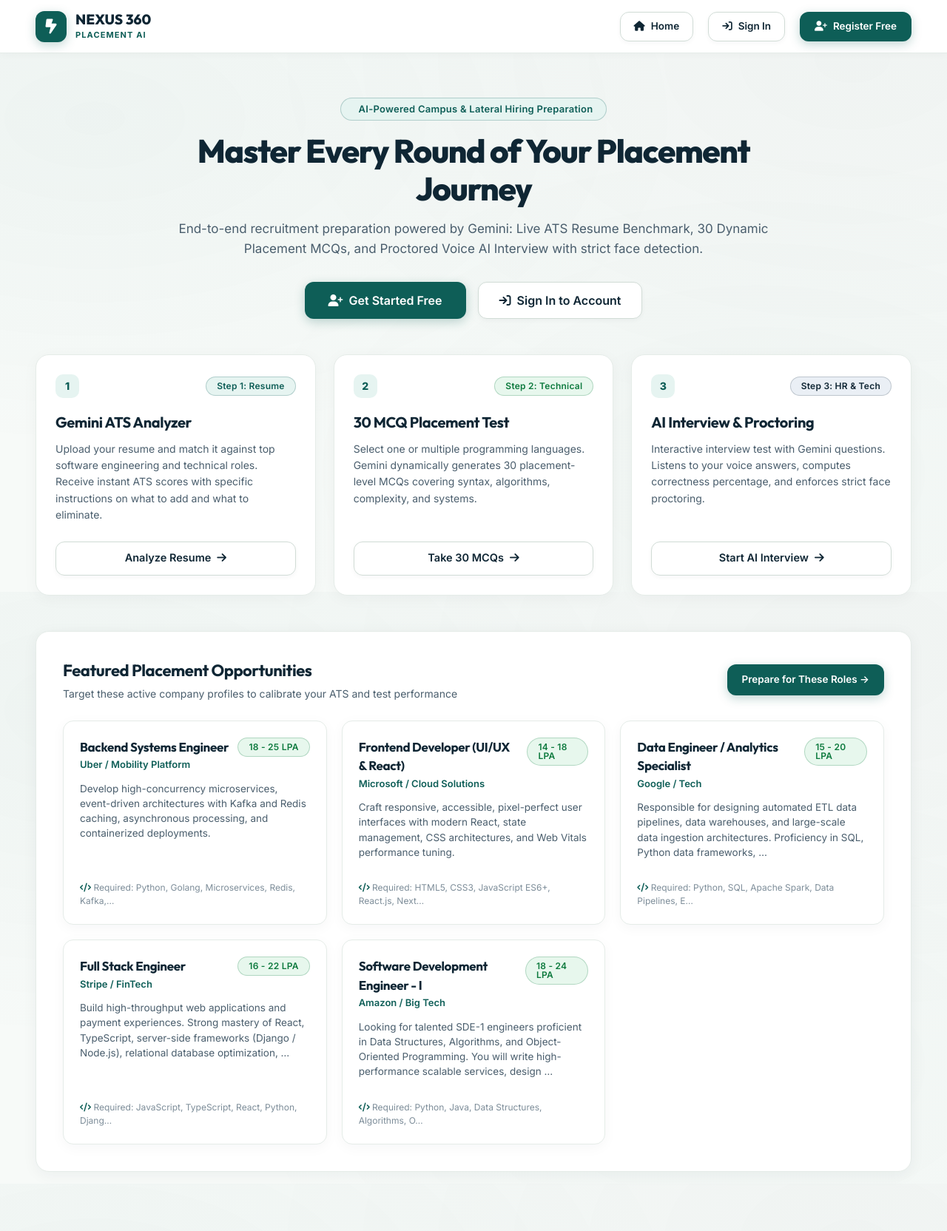
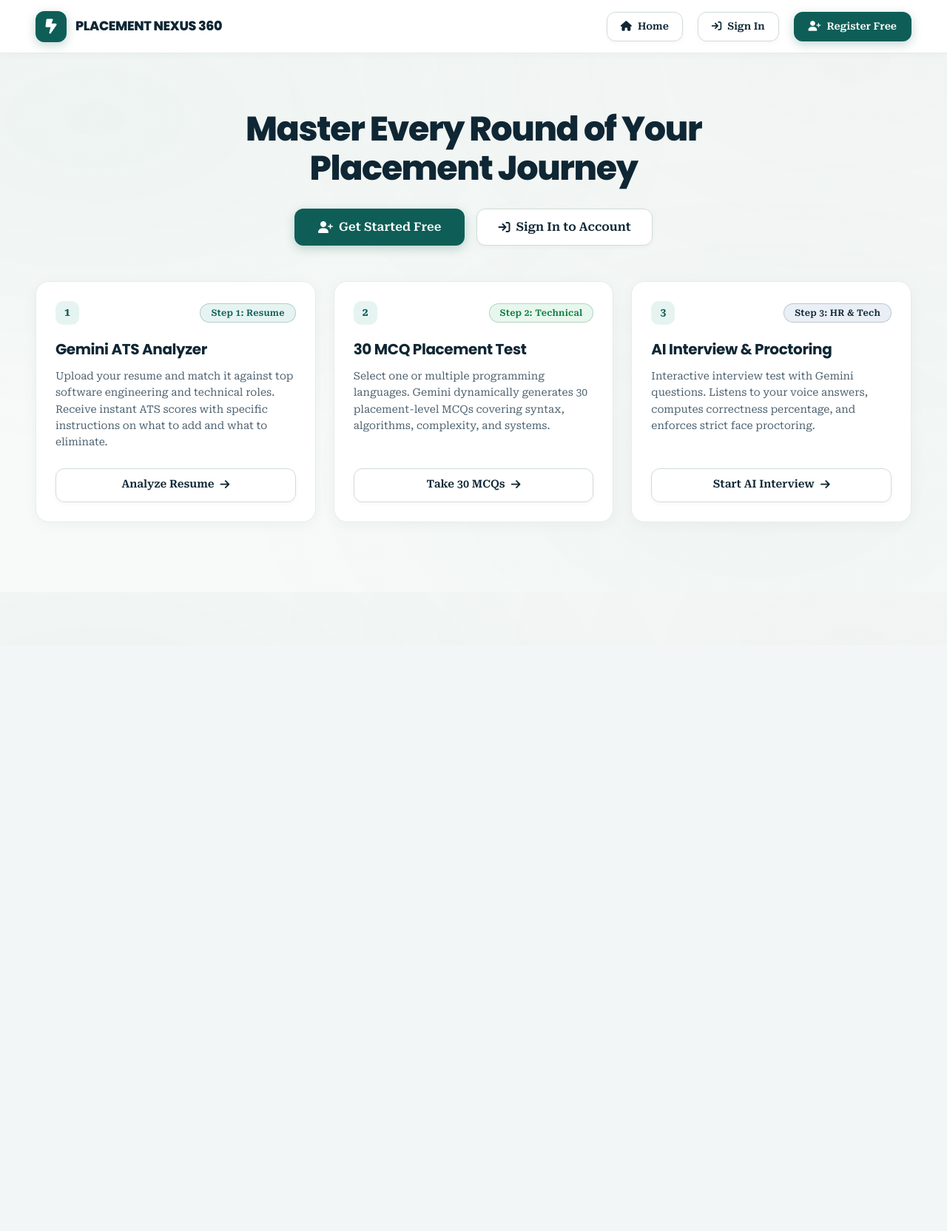
Before and after one commit to TheAbhayAlgorithms/pn360, a Django app: page / in a window 1280 px wide. Shown: the whole page at 74% size. After the commit the page ends 706 px from the top, so only its background shows below. Run offline with Django 5.2, Linux system fonts and the light colour scheme; data comes from the database, SQL or seed files in the repository; both versions use the stored data as it was after the commit.

Commit message:
refactor: update typography, remove profile image upload and featured jobs section

```diff
--- a/Placement/static/css/global.css
+++ b/Placement/static/css/global.css
@@ -1,4 +1,4 @@
-@import url('https://fonts.googleapis.com/css2?family=Inter:wght@300;400;500;600;700;800&family=Outfit:wght@400;500;600;700;800&display=swap');
+@import url('https://fonts.googleapis.com/css2?family=Poppins:wght@300;400;500;600;700;800;900&family=Roboto+Serif:opsz,wght@8..144,300;8..144,400;8..144,500;8..144,600;8..144,700&display=swap');
 
 :root {
     /* Backgrounds: Clean, modern, crisp palette extracted directly from TalentBridge template */
@@ -38,11 +38,15 @@
     margin: 0;
     padding: 0;
     box-sizing: border-box;
-    font-family: 'Inter', -apple-system, BlinkMacSystemFont, sans-serif;
+    font-family: 'Roboto Serif', Georgia, serif;
 }
 
-h1, h2, h3, h4, h5, h6, .font-heading {
-    font-family: 'Outfit', sans-serif;
+body, p, span, a, label, input, select, textarea, button, td, th {
+    font-family: 'Roboto Serif', Georgia, serif;
+}
+
+h1, h2, h3, h4, h5, h6, .font-heading, .logo-text, .topbar-title h1, [style*="font-family: 'Outfit'"] {
+    font-family: 'Poppins', sans-serif !important;
     letter-spacing: -0.02em;
     font-weight: 700;
     color: var(--text-primary);
@@ -150,11 +154,12 @@ body {
 }
 
 .logo-text {
-    font-size: 19px;
+    font-size: 17.5px;
     font-weight: 800;
     color: var(--text-primary);
-    font-family: 'Outfit', sans-serif;
+    font-family: 'Poppins', sans-serif;
     line-height: 1.1;
+    letter-spacing: -0.02em;
 }
 
 .logo-sub {
--- a/Placement/templates/base.html
+++ b/Placement/templates/base.html
@@ -8,8 +8,7 @@
 
     <!-- Google Fonts -->
     <link rel="preconnect" href="https://fonts.googleapis.com">
-    <link rel="preconnect" href="https://fonts.gstatic.com" crossorigin>
-    <link href="https://fonts.googleapis.com/css2?family=Inter:wght@300;400;500;600;700;800&family=Outfit:wght@400;500;600;700;800&display=swap" rel="stylesheet">
+    <link href="https://fonts.googleapis.com/css2?family=Poppins:wght@300;400;500;600;700;800;900&family=Roboto+Serif:opsz,wght@8..144,300;8..144,400;8..144,500;8..144,600;8..144,700&display=swap" rel="stylesheet">
 
     <!-- FontAwesome 6 -->
     <link rel="stylesheet" href="https://cdnjs.cloudflare.com/ajax/libs/font-awesome/6.5.1/css/all.min.css">
@@ -32,8 +31,7 @@
                 <i class="fa-solid fa-bolt-lightning"></i>
             </div>
             <div>
-                <div class="logo-text">NEXUS 360</div>
-                <div class="logo-sub">Placement AI</div>
+                <div class="logo-text">PLACEMENT NEXUS 360</div>
             </div>
         </a>
 
@@ -60,8 +58,7 @@
                     <i class="fa-solid fa-bolt-lightning"></i>
                 </div>
                 <div>
-                    <div class="logo-text">NEXUS 360</div>
-                    <div class="logo-sub">Placement AI</div>
+                    <div class="logo-text">PLACEMENT NEXUS 360</div>
                 </div>
             </a>
 
--- a/Placement/templates/home.html
+++ b/Placement/templates/home.html
@@ -5,16 +5,10 @@
 
 {% block content %}
 <!-- Hero Header -->
-<div style="text-align: center; max-width: 860px; margin: 20px auto 48px;">
-    <div class="badge badge-cyan" style="margin-bottom: 16px; font-size: 13px; padding: 8px 18px;">
-        <i class="fa-solid fa-sparkles"></i> AI-Powered Campus & Lateral Hiring Preparation
-    </div>
-    <h1 style="font-size: 44px; font-weight: 800; line-height: 1.15; color: white; margin-bottom: 16px; letter-spacing: -0.03em;">
+<div style="text-align: center; max-width: 860px; margin: 36px auto 48px;">
+    <h1 style="font-size: 46px; font-weight: 800; line-height: 1.15; color: var(--text-primary); margin-bottom: 28px; letter-spacing: -0.03em;">
         Master Every Round of Your Placement Journey
     </h1>
-    <p style="font-size: 17px; color: var(--text-secondary); line-height: 1.6; margin-bottom: 30px;">
-        End-to-end recruitment preparation powered by Gemini: Live ATS Resume Benchmark, 30 Dynamic Placement MCQs, and Proctored Voice AI Interview with strict face detection.
-    </p>
     <div style="display: flex; gap: 16px; justify-content: center; align-items: center; flex-wrap: wrap;">
         <a href="{% url 'register' %}" class="btn-primary" style="height: 50px; padding: 0 32px; font-size: 16px;">
             <i class="fa-solid fa-user-plus"></i> Get Started Free
@@ -81,43 +75,4 @@
         </div>
     </div>
 </div>
-
-<!-- Featured Placement Opportunities -->
-<div class="glass-card" style="margin-bottom: 40px; padding: 36px;">
-    <div style="display: flex; justify-content: space-between; align-items: center; margin-bottom: 26px; flex-wrap: wrap; gap: 14px;">
-        <div>
-            <h3 style="font-size: 22px; color: white;">Featured Placement Opportunities</h3>
-            <p style="color: var(--text-secondary); font-size: 14px; margin-top: 4px;">Target these active company profiles to calibrate your ATS and test performance</p>
-        </div>
-        <a href="{% url 'register' %}" class="btn-primary" style="height: 42px; font-size: 13.5px; padding: 0 20px;">
-            Prepare for These Roles &rarr;
-        </a>
-    </div>
-
-    <div style="display: grid; grid-template-columns: repeat(auto-fit, minmax(320px, 1fr)); gap: 20px;">
-        {% for job in jobs %}
-            <div style="background: rgba(15, 23, 42, 0.6); border: 1px solid var(--border-subtle); border-radius: 14px; padding: 22px; display: flex; flex-direction: column; justify-content: space-between;">
-                <div>
-                    <div style="display: flex; justify-content: space-between; align-items: flex-start; margin-bottom: 12px; gap: 10px;">
-                        <div>
-                            <h4 style="font-size: 17px; color: white; margin: 0;">{{ job.title }}</h4>
-                            <div style="color: var(--accent-blue); font-size: 13px; font-weight: 600; margin-top: 2px;">{{ job.company }}</div>
-                        </div>
-                        <span class="badge badge-emerald" style="font-size: 12px;">{{ job.salary }}</span>
-                    </div>
-                    <p style="font-size: 13.5px; color: var(--text-secondary); line-height: 1.5; margin-bottom: 16px;">
-                        {{ job.description|truncatewords:20 }}
-                    </p>
-                </div>
-                <div style="font-size: 12px; color: var(--text-muted); border-top: 1px solid rgba(255,255,255,0.06); padding-top: 12px;">
-                    <i class="fa-solid fa-code me-1" style="color: var(--accent-blue);"></i> Required: {{ job.required_skills|truncatechars:45 }}
-                </div>
-            </div>
-        {% empty %}
-            <div style="color: var(--text-muted); font-size: 14px; padding: 20px;">
-                Roles will appear after initializing default opportunities.
-            </div>
-        {% endfor %}
-    </div>
-</div>
 {% endblock %}
--- a/Placement/views.py
+++ b/Placement/views.py
@@ -32,8 +32,7 @@ def home(request):
         if request.user.is_staff or request.user.is_superuser:
             return redirect('admin_home')
         return redirect('dashboard')
-    jobs = Job.objects.all().order_by('-created_at')[:6]
-    return render(request, "home.html", {"jobs": jobs})
+    return render(request, "home.html")
 
 def register(request):
     if request.user.is_authenticated:
@@ -46,7 +45,6 @@ def register(request):
         phone = request.POST.get("phone", "").strip()
         password = request.POST.get("password", "")
         confirm_password = request.POST.get("confirm_password", "")
-        image = request.FILES.get("image")
 
         if not phone or not password:
             messages.error(request, "Phone Number and Password are required.")
@@ -82,8 +80,7 @@ def register(request):
         StudentProfile.objects.create(
             user=user,
             phone=phone,
-            technology="Software Development Engineer",
-            image=image
+            technology="Software Development Engineer"
         )
 
         PlacementProgress.objects.create(user=user)
```
Also changed, not shown: Placement/templates/register.html (+2 -9 lines), db.sqlite3.
